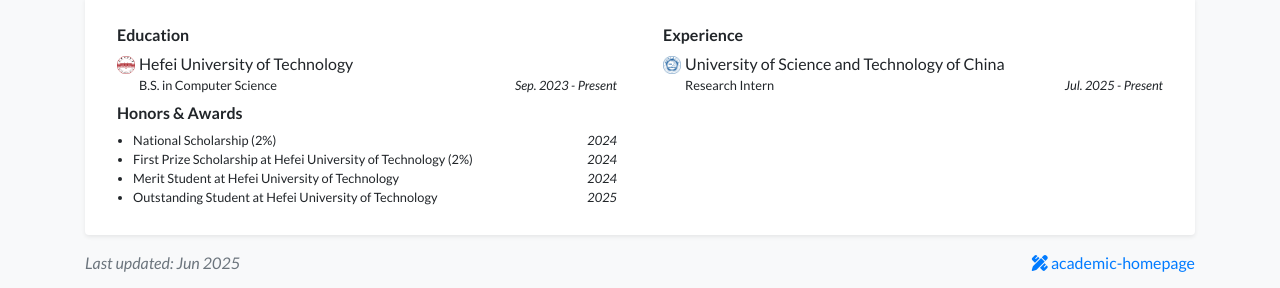
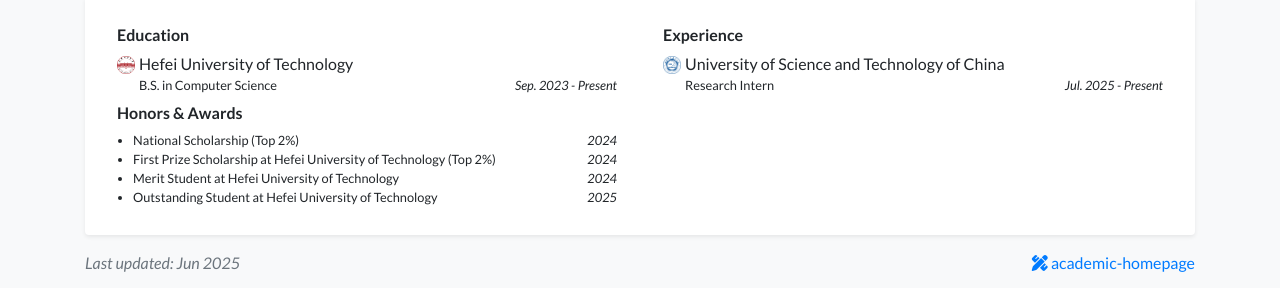
Before and after one commit to shaneyale2005/shaneyale2005.github.io, a Jekyll site: the page built from index.html, in a window 1280 px wide and 1011 px high. Shown: the part 720-1008 px from the top of the window. Built offline with Jekyll 4.4.1, drawn with Linux system fonts in a browser that asks for light colours; nearby versions of some CDN libraries; a style sheet for code colours, icons or effects is not loaded.

Commit message:
修改了profile的信息

```diff
--- a/_data/profile.yml
+++ b/_data/profile.yml
@@ -57,9 +57,9 @@ experience:
     date: Jul. 2025 - Present
 
 awards:
-- name: National Scholarship (2%)
+- name: National Scholarship (Top 2%)
   date: 2024
-- name: First Prize Scholarship at Hefei University of Technology (2%)
+- name: First Prize Scholarship at Hefei University of Technology (Top 2%)
   date: 2024
 - name: Merit Student at Hefei University of Technology
   date: 2024
```
